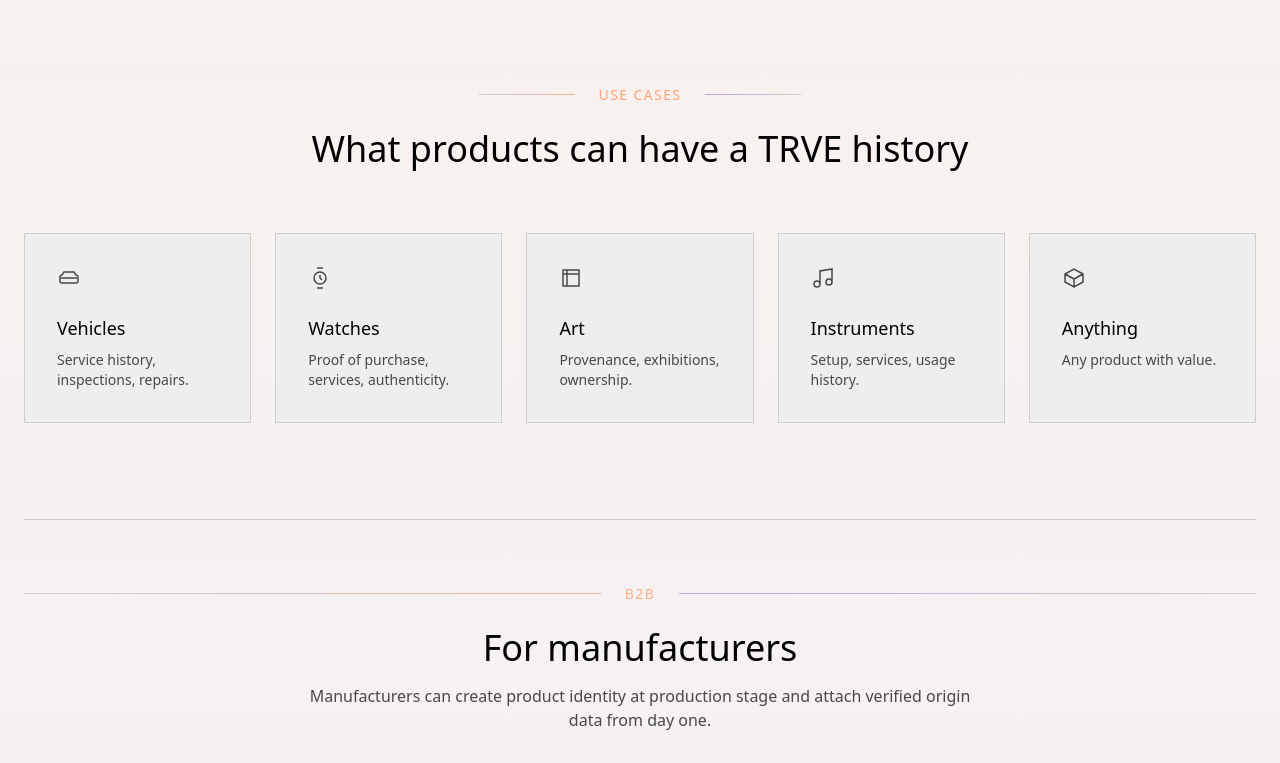
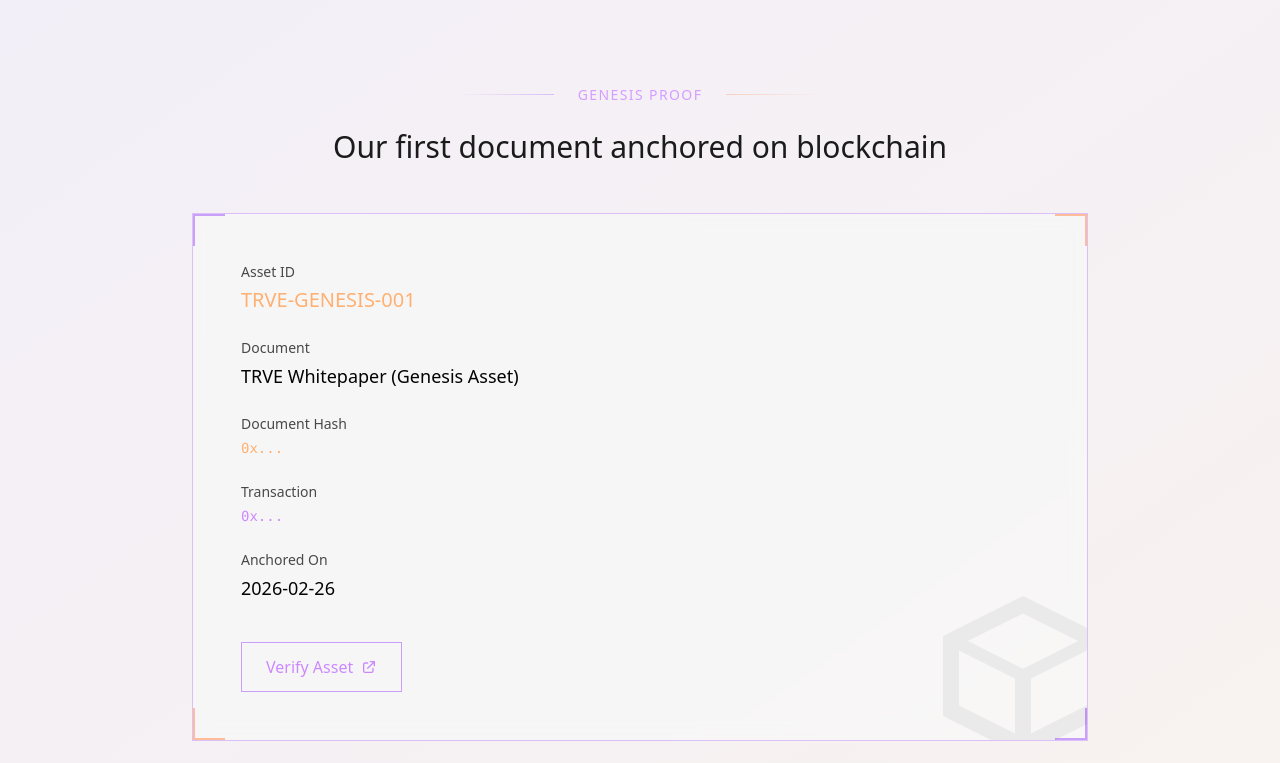
Before and after one commit to masaj84/AssetRegistry-Web, a React (Vite) app: page / in a window 1280 px wide. Shown: the part 2600-3363 px from the top of the page. Built offline with nearby package versions, Linux system fonts and the light colour scheme; no server answers.

Commit message:
Add Genesis Proof section to landing page
- Import and display GenesisProof component after How It Works
- Update Genesis Asset data structure (TRVE-GENESIS-001)
- Add Asset ID prominent display
- Link verification to trve.io/verify/TRVE-GENESIS-001
- Ready for real blockchain data integration

```diff
--- a/src/components/GenesisProof.tsx
+++ b/src/components/GenesisProof.tsx
@@ -14,15 +14,18 @@ import { blockchainConfig } from '../lib/blockchainConfig';
  */
 
 // =============================================================================
-// HARDCODED VALUES - UPDATE AFTER FIRST PRODUCTION ANCHORING
+// REAL GENESIS ASSET DATA - TRVE-GENESIS-001
 // =============================================================================
 const GENESIS_PROOF = {
   enabled: true,
-  documentName: 'TRVE Genesis Document',
-  documentHash: '0xad88104798a999c3ab26d90d2bc68e83b25d14f512678e18843de0ce9ab03a44',
-  txHash: '0x4a2ce5d98003144a6d6d93662f302a513296889d05af6fcd6366e1817ac9257b',
-  anchoredAt: '2026-02-23',
-  blockNumber: 83346345,
+  assetId: 'TRVE-GENESIS-001',
+  documentName: 'TRVE Whitepaper (Genesis Asset)',
+  // TODO: Get real blockchain data from backend/admin panel
+  documentHash: '0x...', // Real document hash from blockchain
+  txHash: '0x...', // Real transaction hash
+  anchoredAt: '2026-02-26', // Real anchoring date
+  blockNumber: 0, // Real block number
+  verificationUrl: 'https://trve.io/verify/TRVE-GENESIS-001'
 };
 // =============================================================================
 
@@ -34,7 +37,9 @@ export function GenesisProof() {
     return null;
   }
 
-  const explorerUrl = `${blockchainConfig.explorerUrl}/tx/${GENESIS_PROOF.txHash}`;
+  const explorerUrl = GENESIS_PROOF.txHash !== '0x...'
+    ? `${blockchainConfig.explorerUrl}/tx/${GENESIS_PROOF.txHash}`
+    : GENESIS_PROOF.verificationUrl;
 
   const t = {
     title: language === 'pl' ? 'Pierwszy Dowód' : 'Genesis Proof',
@@ -45,7 +50,7 @@ export function GenesisProof() {
     hash: language === 'pl' ? 'Hash dokumentu' : 'Document Hash',
     tx: language === 'pl' ? 'Transakcja' : 'Transaction',
     date: language === 'pl' ? 'Data zakotwiczenia' : 'Anchored On',
-    verify: language === 'pl' ? 'Zweryfikuj na Polygonscan' : 'Verify on Polygonscan',
+    verify: language === 'pl' ? 'Zweryfikuj Asset' : 'Verify Asset',
   };
 
   return (
@@ -78,10 +83,16 @@ export function GenesisProof() {
 
           {/* Content */}
           <div className="space-y-6">
+            {/* Asset ID */}
+            <div>
+              <p className="text-sm text-muted-foreground mb-1">Asset ID</p>
+              <p className="text-xl font-medium text-orange-light">{GENESIS_PROOF.assetId}</p>
+            </div>
+
             {/* Document Name */}
             <div>
               <p className="text-sm text-muted-foreground mb-1">{t.document}</p>
-              <p className="text-xl font-medium">{GENESIS_PROOF.documentName}</p>
+              <p className="text-lg font-medium">{GENESIS_PROOF.documentName}</p>
             </div>
 
             {/* Document Hash */}
@@ -135,7 +146,8 @@ export function GenesisProof() {
           <div className="inline-flex items-center gap-2 px-4 py-2 bg-purple/10 border border-purple/30 text-sm">
             <div className="w-2 h-2 bg-green-500 rounded-full animate-pulse" />
             <span className="text-muted-foreground">
-              {blockchainConfig.chainName} • Block #{GENESIS_PROOF.blockNumber}
+              {blockchainConfig.chainName}
+              {GENESIS_PROOF.blockNumber > 0 && ` • Block #${GENESIS_PROOF.blockNumber}`}
             </span>
           </div>
         </div>
--- a/src/pages/LandingPage.tsx
+++ b/src/pages/LandingPage.tsx
@@ -5,6 +5,7 @@ import { useLanguage } from '../context/LanguageContext';
 import { useAuth } from '../context/AuthContext';
 import { useTheme } from '../context/ThemeContext';
 import { ContactSection } from '../components/ContactSection';
+import { GenesisProof } from '../components/GenesisProof';
 
 // TEASER MODE - Controlled by VITE_TEASER_MODE env variable
 const TEASER_MODE = import.meta.env.VITE_TEASER_MODE === 'true';
@@ -610,6 +611,9 @@ export function LandingPage() {
         </div>
       </section>
 
+      {/* Genesis Proof Section */}
+      <GenesisProof />
+
       {/* Use Cases Section */}
       <section className="py-24 px-6 border-t border-border dark:border-border/50 relative" id="use-cases">
         {/* Background effects */}
```
